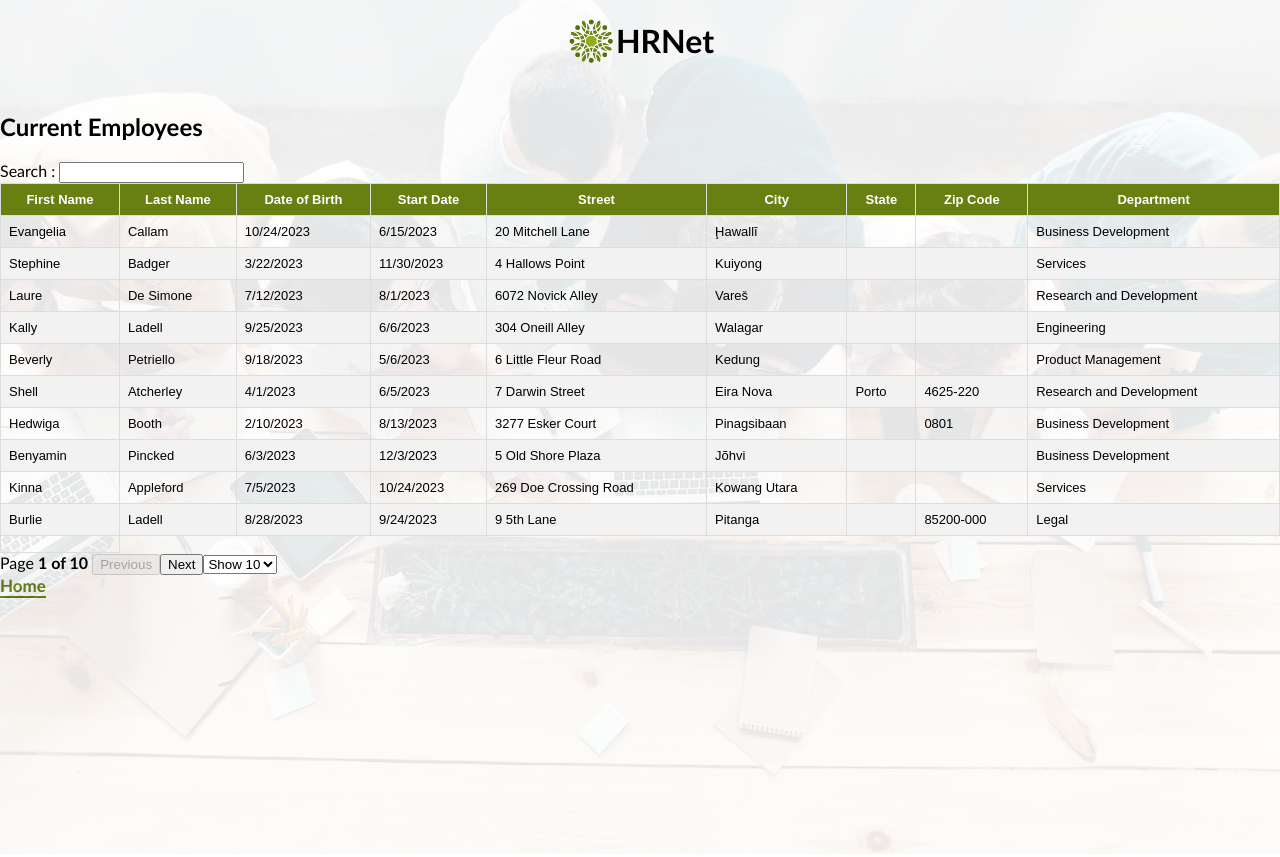
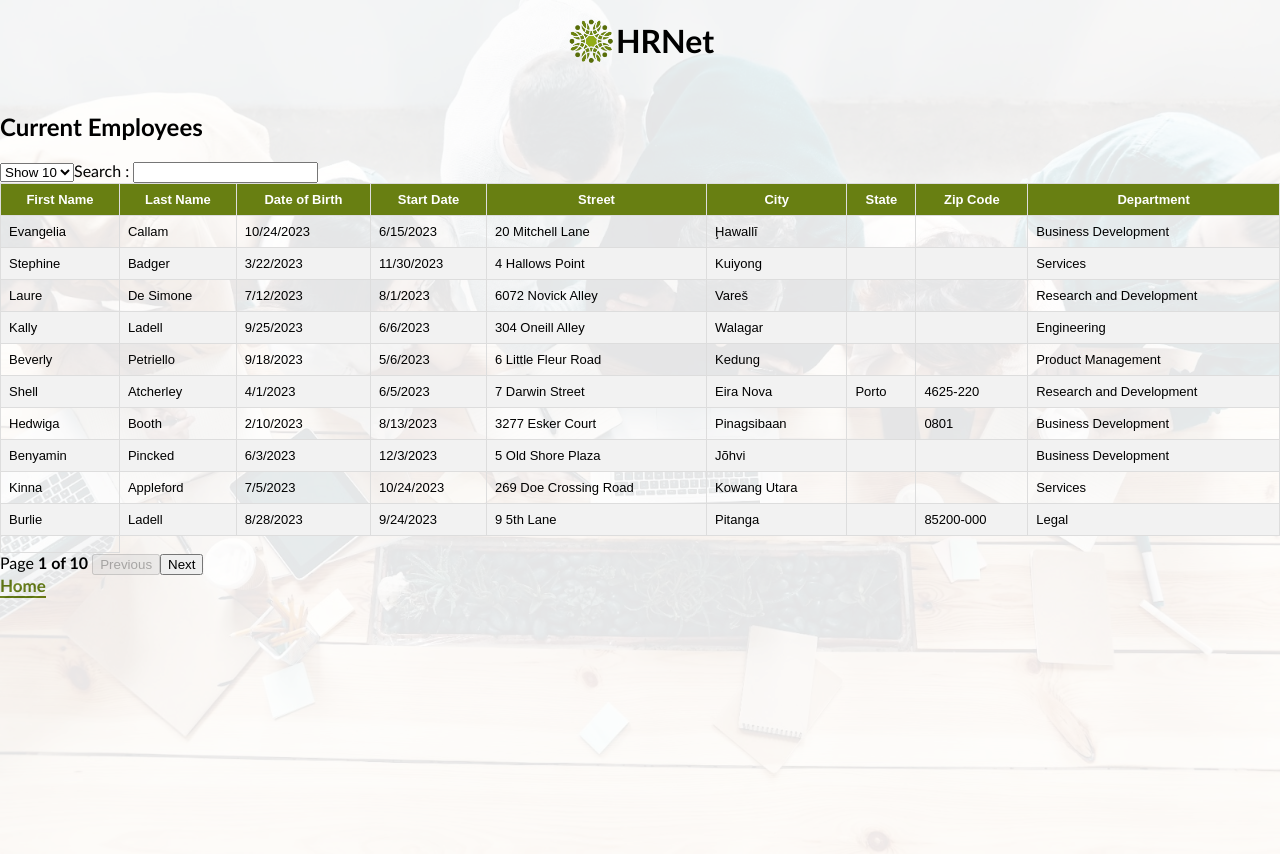
Before and after one commit to mohaali77/P14-JS-React, a React (Create React App) app in the folder hrnet/: page /employee-list in a window 1280 px wide. Built offline with nearby package versions, Linux system fonts and the light colour scheme.

Commit message:
Update table.jsx

```diff
--- a/hrnet/src/components/table/table.jsx
+++ b/hrnet/src/components/table/table.jsx
@@ -49,10 +49,18 @@ export const Table = () => {
     const { pageIndex, pageSize, globalFilter } = state
 
     return <>
-        <span>Search :{' '}
-            <input type="text"
-                value={globalFilter || ''}
-                onChange={e => setGlobalFilter(e.target.value)} /></span>
+        <div>
+            <select value={pageSize} onChange={e => setPageSize(Number(e.target.value))} >{[10, 25, 50].map(pageSize => (
+                <option key={pageSize} value={pageSize}>
+                    Show {' ' + pageSize}
+                </option>
+            ))}</select>
+            <span>Search :{' '}
+                <input type="text"
+                    value={globalFilter || ''}
+                    onChange={e => setGlobalFilter(e.target.value)} />
+            </span>
+        </div>
         <table {...getTableProps()}>
             <thead>
                 {headerGroups.map((headerGroups) => (
@@ -85,11 +93,6 @@ export const Table = () => {
             <span>Page{' '}<strong>{pageIndex + 1} of {pageOptions.length}</strong>{' '}</span>
             <button onClick={() => previousPage()} disabled={!canPreviousPage}>Previous</button>
             <button onClick={() => nextPage()} disabled={!canNextPage}>Next</button >
-            <select value={pageSize} onChange={e => setPageSize(Number(e.target.value))} >{[10, 25, 50].map(pageSize => (
-                <option key={pageSize} value={pageSize}>
-                    Show {' ' + pageSize}
-                </option>
-            ))}</select>
         </div >
     </>
 };
```
